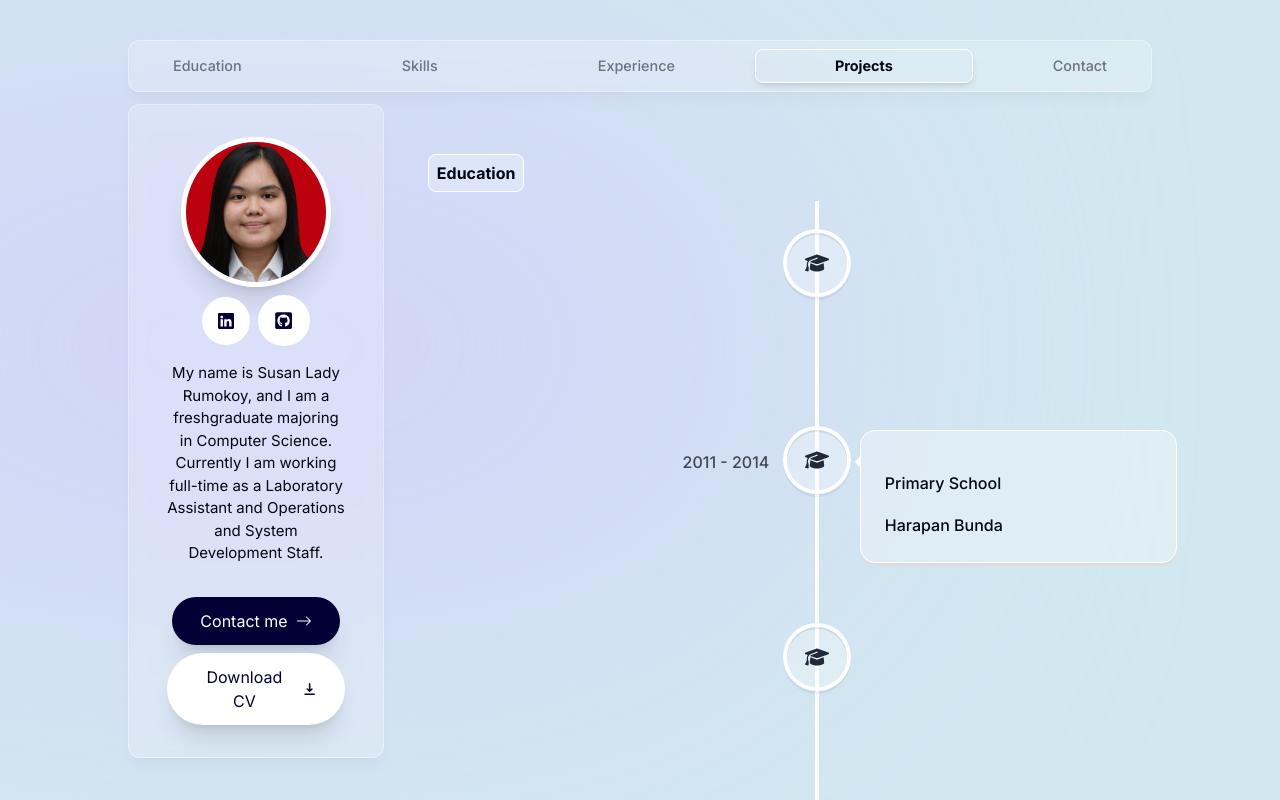
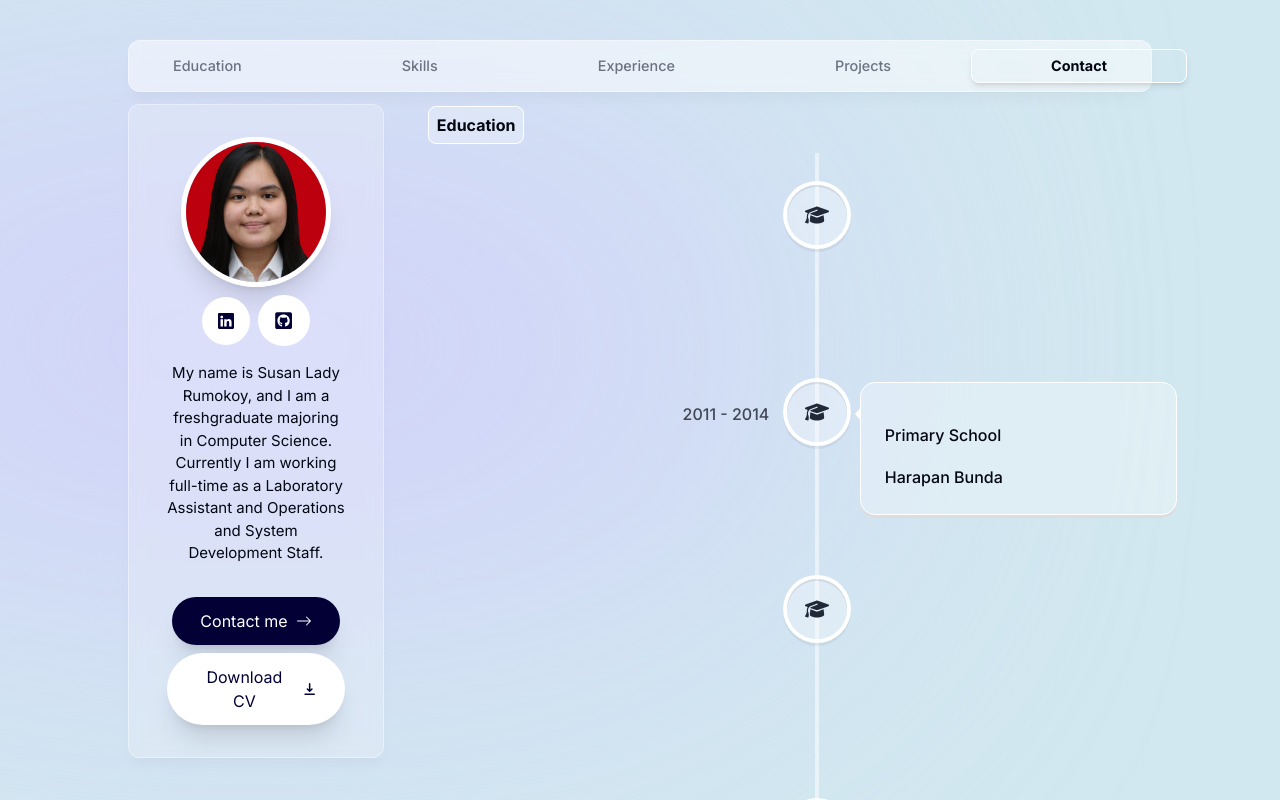
Before and after one commit to susanladyyy/portfolio, a Next.js app: page / in a window 1280 px wide. Shown: the top 800 px of the page. Built offline with nearby package versions, Linux system fonts and the light colour scheme.

Commit message:
finished until education

```diff
--- a/app/page.tsx
+++ b/app/page.tsx
@@ -4,6 +4,7 @@ import Project from "@/components/projects";
 import styles from '@/components/styles/Styles.module.css'
 import Skills from "@/components/skills";
 import Experience from "@/components/experience";
+import Contact from "@/components/contact";
 
 export default function Home() {
   return (
@@ -19,6 +20,7 @@ export default function Home() {
           <Skills />
           <Experience />
           <Project />
+          <Contact />
         </div>
       </div>
     </main>
--- /dev/null
+++ b/components/contact.tsx
@@ -0,0 +1,19 @@
+"use client"
+import React from 'react'
+import styles from './styles/Styles.module.css'
+import { useMenuInView } from '@/lib/hooks'
+
+export default function Contact() {
+    const { ref } = useMenuInView("Contact")
+
+    return (
+        <div ref={ref} id="skills" className={`${styles.page_container} scroll-mt-[7rem] mt-[2rem]`}>
+            <div className={styles.title_container}>
+                <span className={styles.title}>Contact</span>
+            </div>
+            <div className={styles.contact}>
+
+            </div>
+        </div>
+    )
+}
--- a/components/education.tsx
+++ b/components/education.tsx
@@ -1,5 +1,5 @@
 "use client"
-import React, { Fragment } from 'react'
+import React, { Fragment, useEffect, useState } from 'react'
 import styles from './styles/Styles.module.css'
 import { useMenuInView } from '@/lib/hooks'
 import { VerticalTimeline, VerticalTimelineElement } from 'react-vertical-timeline-component'
@@ -9,7 +9,7 @@ export default function Education() {
     const { ref } = useMenuInView("Education")
 
     return (
-        <div ref={ref} id="education" className={`${styles.page_container} scroll-mt-[7rem] mt-[2rem]`}>
+        <div ref={ref} id="education" className={`${styles.page_container} scroll-mt-[7rem] -mt-4`}>
             <div className={styles.title_container}>
                 <span className={styles.title}>Education</span>
             </div>
--- a/components/experience.tsx
+++ b/components/experience.tsx
@@ -15,7 +15,7 @@ export default function Experience() {
                 <span className={styles.title}>Experience</span>
             </div>
             <div>
-                <VerticalTimeline>
+                <VerticalTimeline lineColor='rgba(255,255,255,0.5)'>
                     {
                         experiences.map((exp, index) => (
                             <Fragment key={index}>
--- a/components/styles/Styles.module.css
+++ b/components/styles/Styles.module.css
@@ -14,7 +14,7 @@
 
 /* Main */
 .main_container {
-    @apply w-[80%] mx-auto -z-0;
+    @apply w-[80%] mx-auto;
 }
 
 .left_container {
@@ -31,7 +31,7 @@
 }
 
 /* .right_container_content {
-    @apply mb-[2rem];
+    @apply scroll-mt-[10rem];
 } */
 
 .right_container_content::-webkit-scrollbar {
@@ -41,10 +41,10 @@
 
 /* Header */
 .header_container {
-    @apply z-[999];
+    @apply fixed z-[999];
 }
 .header_bg {
-    @apply fixed md:top-10 left-1/2 w-full rounded-xl border border-white border-opacity-40 bg-white bg-opacity-20 shadow-lg shadow-black/[0.03] backdrop-blur-[0.5rem] sm:top-6 sm:h-[3.25rem] sm:w-[80%];
+    @apply fixed md:top-10 left-1/2 w-full rounded-xl border border-white border-opacity-40 bg-white bg-opacity-50 shadow-lg shadow-black/[0.03] backdrop-blur-[0.5rem] sm:top-6 sm:h-[3.25rem] sm:w-[80%];
 }
 .nav_menu {
     @apply flex fixed md:top-[2.7rem] left-1/2 h-12 -translate-x-1/2 py-2 sm:top-[1.7rem] sm:h-[initial] sm:py-0;
```
